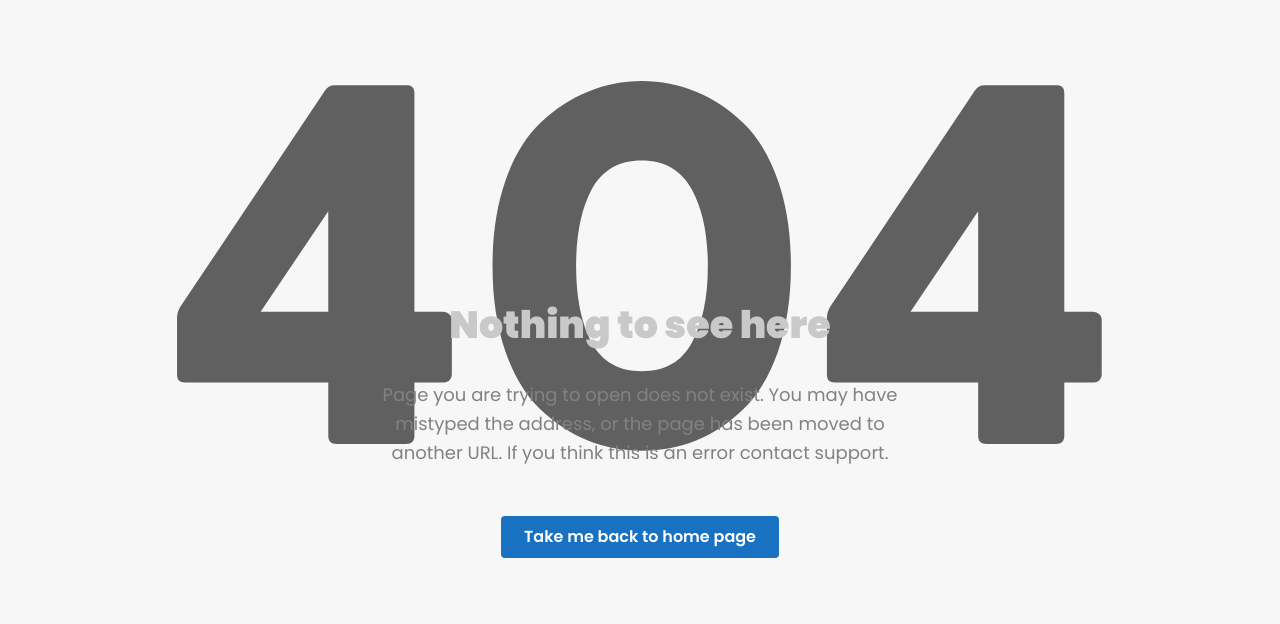
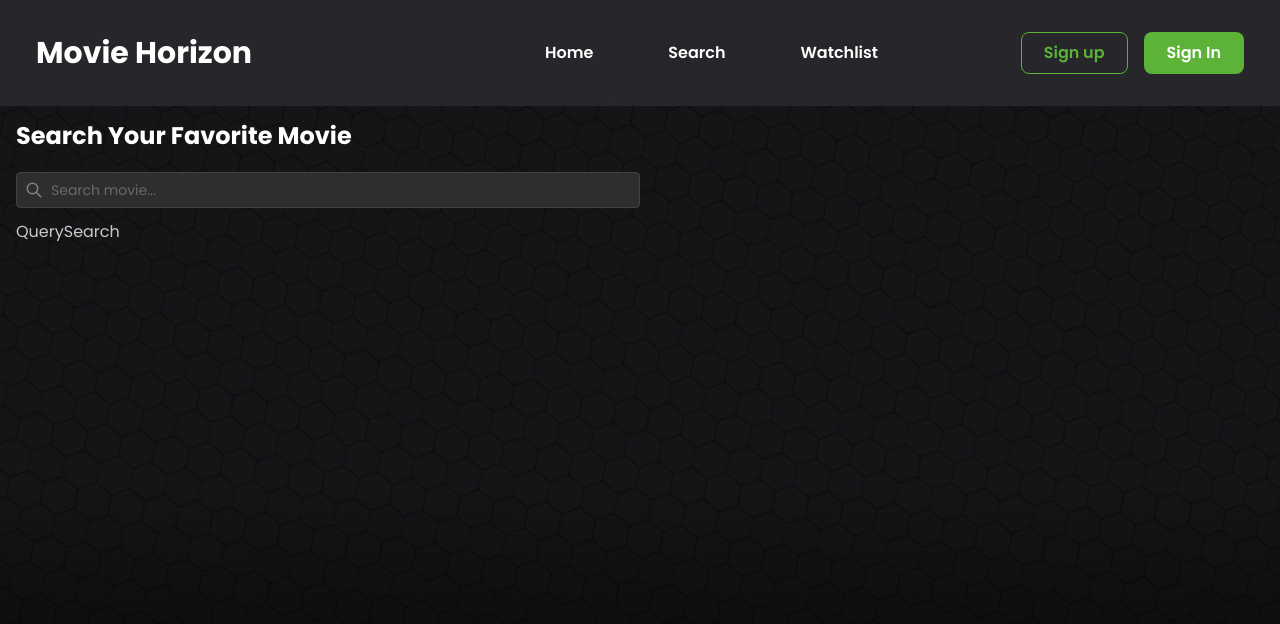
Before and after one commit to KenzoSebastian/movie-horizon, a React (Vite) app: page /search in a window 1280 px wide. Shown: the top 624 px of the page. Built offline with nearby package versions, Linux system fonts and the light colour scheme.

Commit message:
ui: search page

```diff
--- a/src/App.jsx
+++ b/src/App.jsx
@@ -10,6 +10,7 @@ import useDispatchSession from "./hooks/useDispatchSession";
 import WatchlistPage from "./pages/watchlist";
 import useInsertDb from "./hooks/useInsertDb";
 import useQueryMovie from "./hooks/useQueryMovie";
+import SearchPage from "./pages/search";
 
 const router = createBrowserRouter([
   {
@@ -30,6 +31,10 @@ const router = createBrowserRouter([
     element: <SignIn />,
   },
   {
+    path: "/search",
+    element: <SearchPage />,
+  },
+  {
     path: "/watchlist",
     element: <WatchlistPage />,
   },
--- a/src/component/Elements/HamburgerMenu.jsx
+++ b/src/component/Elements/HamburgerMenu.jsx
@@ -36,12 +36,12 @@ const HamburgerMenu = () => {
             </AnchorNavbar>
           </Menu.Item>
           <Menu.Item>
-            <AnchorNavbar to="#" size="md">
+            <AnchorNavbar to="/search" size="md">
               Search
             </AnchorNavbar>
           </Menu.Item>
           <Menu.Item>
-            <AnchorNavbar to="#" size="md">
+            <AnchorNavbar to="/watchlist" size="md">
               Watchlist
             </AnchorNavbar>
           </Menu.Item>
--- a/src/component/fragments/Navbar.jsx
+++ b/src/component/fragments/Navbar.jsx
@@ -49,7 +49,7 @@ const Navbar = ({ ...props }) => {
             visibleFrom="md"
           >
             <AnchorNavbar to="/">Home</AnchorNavbar>
-            <AnchorNavbar to="#">Search</AnchorNavbar>
+            <AnchorNavbar to="/search">Search</AnchorNavbar>
             {session === null ? (
               <AnchorNavbar to="#" onClick={() => setOpenedModal(true)}>
                 Watchlist
--- /dev/null
+++ b/src/component/fragments/QuerySearch.jsx
@@ -0,0 +1,11 @@
+import useQueryMovie from '../../hooks/useQueryMovie';
+
+const QuerySearch = () => {
+  const queryDefault = useQueryMovie()[0];
+
+  return (
+    <div>QuerySearch</div>
+  )
+}
+
+export default QuerySearch
--- a/src/hooks/useFormIcon.jsx
+++ b/src/hooks/useFormIcon.jsx
@@ -1,4 +1,4 @@
-import { IconAt, IconEye, IconEyeOff, IconLock, IconUser } from "@tabler/icons-react";
+import { IconAt, IconEye, IconEyeOff, IconLock, IconSearch, IconUser } from "@tabler/icons-react";
 import { useState } from "react";
 
 const useFormIcon = () => {
@@ -7,6 +7,7 @@ const useFormIcon = () => {
   const emailIcon = <IconAt size={18} />;
   const personIcon = <IconUser size={18} />;
   const passwordIcon = <IconLock size={18} />;
+  const searchIcon = <IconSearch size={18} />;
   const eyeIcon =
     visiblePassword ? (
       <IconEyeOff
@@ -22,7 +23,7 @@ const useFormIcon = () => {
       />
     );
 
-  return { visiblePassword, emailIcon, passwordIcon, eyeIcon, personIcon };
+  return { visiblePassword, emailIcon, passwordIcon, eyeIcon, personIcon, searchIcon };
 };
 
 export default useFormIcon;
--- /dev/null
+++ b/src/pages/search.jsx
@@ -0,0 +1,30 @@
+import { Button, Group, TextInput, Title } from "@mantine/core";
+import Background from "../component/Elements/Background";
+import Navbar from "../component/fragments/Navbar";
+import Wrapper from "../component/fragments/Wrapper";
+import useFormIcon from "../hooks/useFormIcon";
+import QuerySearch from "../component/fragments/QuerySearch";
+
+const SearchPage = () => {
+  const { searchIcon } = useFormIcon();
+  return (
+    <>
+      <Background />
+      <Navbar />
+      <Wrapper>
+        <Title className="text-xl capitalize font-bold text-white md:text-2xl mb-5">
+          Search your favorite movie
+        </Title>
+        <TextInput
+          type="text"
+          placeholder="Search movie..."
+          leftSection={searchIcon}
+          className="w-full sm:w-4/5 md:w-2/3 lg:w-1/2 h-12"
+        />
+        <QuerySearch />
+      </Wrapper>
+    </>
+  );
+};
+
+export default SearchPage;
```
